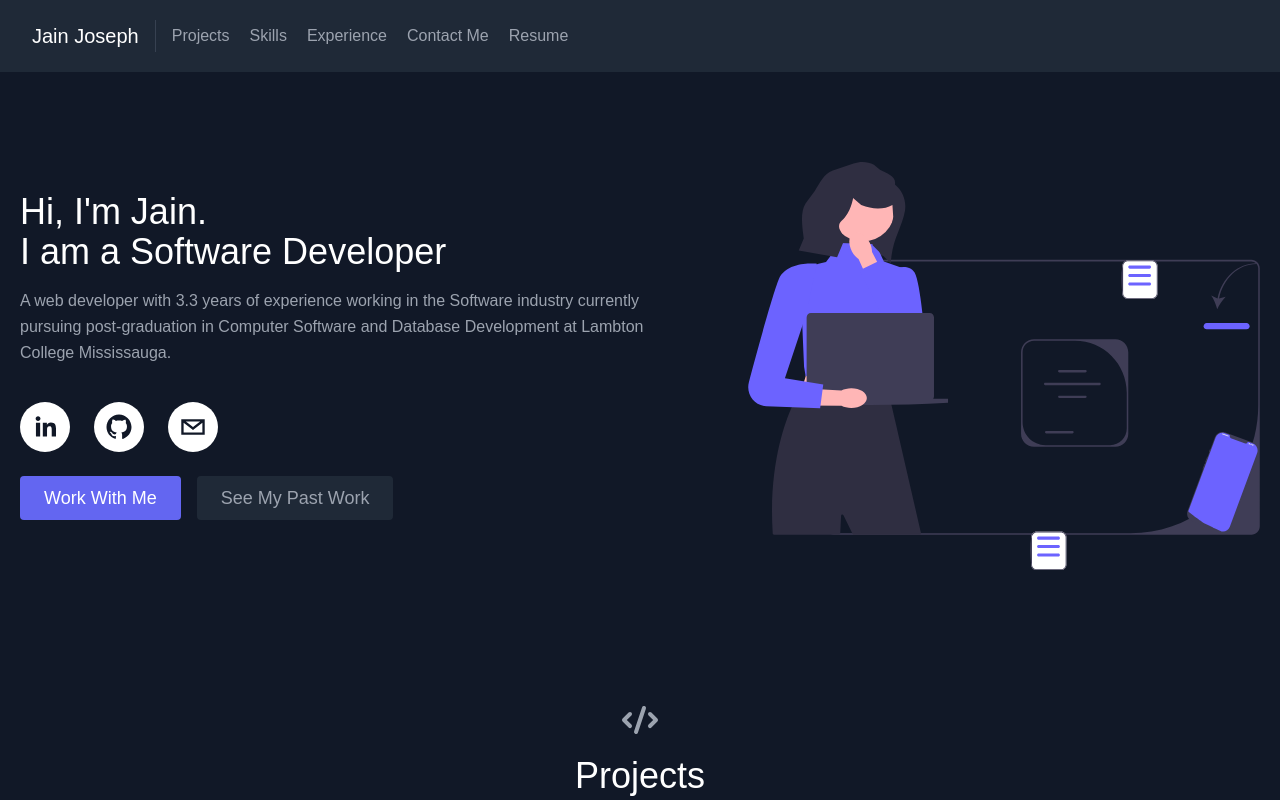
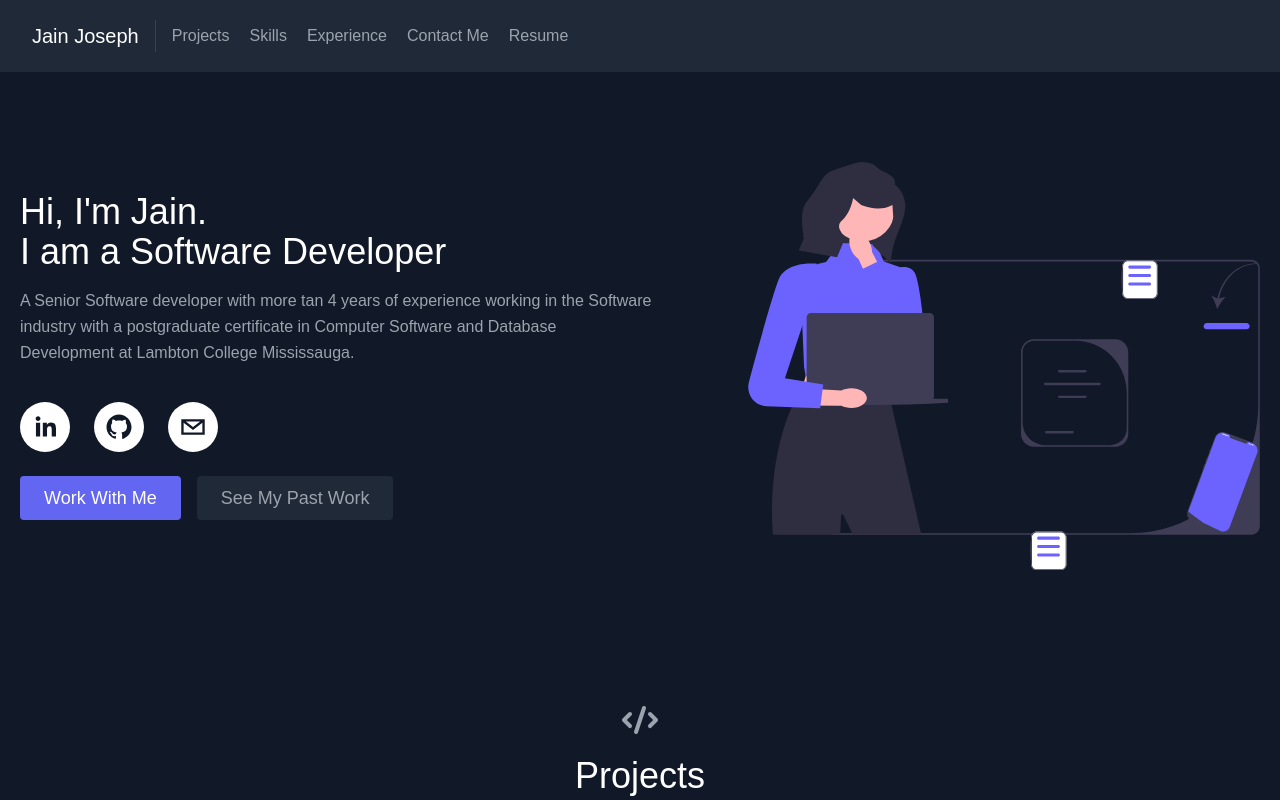
Before and after one commit to Jain-Joseph1996/PersonalPortfolio, a React (Create React App) app: page / in a window 1280 px wide. Shown: the top 800 px of the page. Built offline with nearby package versions, Linux system fonts and the light colour scheme.

Commit message:
Update About.js

```diff
--- a/src/components/About.js
+++ b/src/components/About.js
@@ -11,7 +11,7 @@ export default function About() {
             <br className="hidden lg:inline-block" />I am a Software Developer
           </h1>
           <p className="mb-8 leading-relaxed justify-center">
-            A web developer with 3.3 years of experience working in the Software industry currently pursuing post-graduation in Computer Software and Database Development at Lambton College Mississauga.
+            A Senior Software developer with more tan 4  years of experience working in the Software industry with a postgraduate certificate in Computer Software and Database Development at Lambton College Mississauga.
           </p>
           <div className="flex space-x-6 py-1">
           <SocialIcon bgColor = "white" url="https://www.linkedin.com/in/jain-joseph-36b22114b/" />
```
